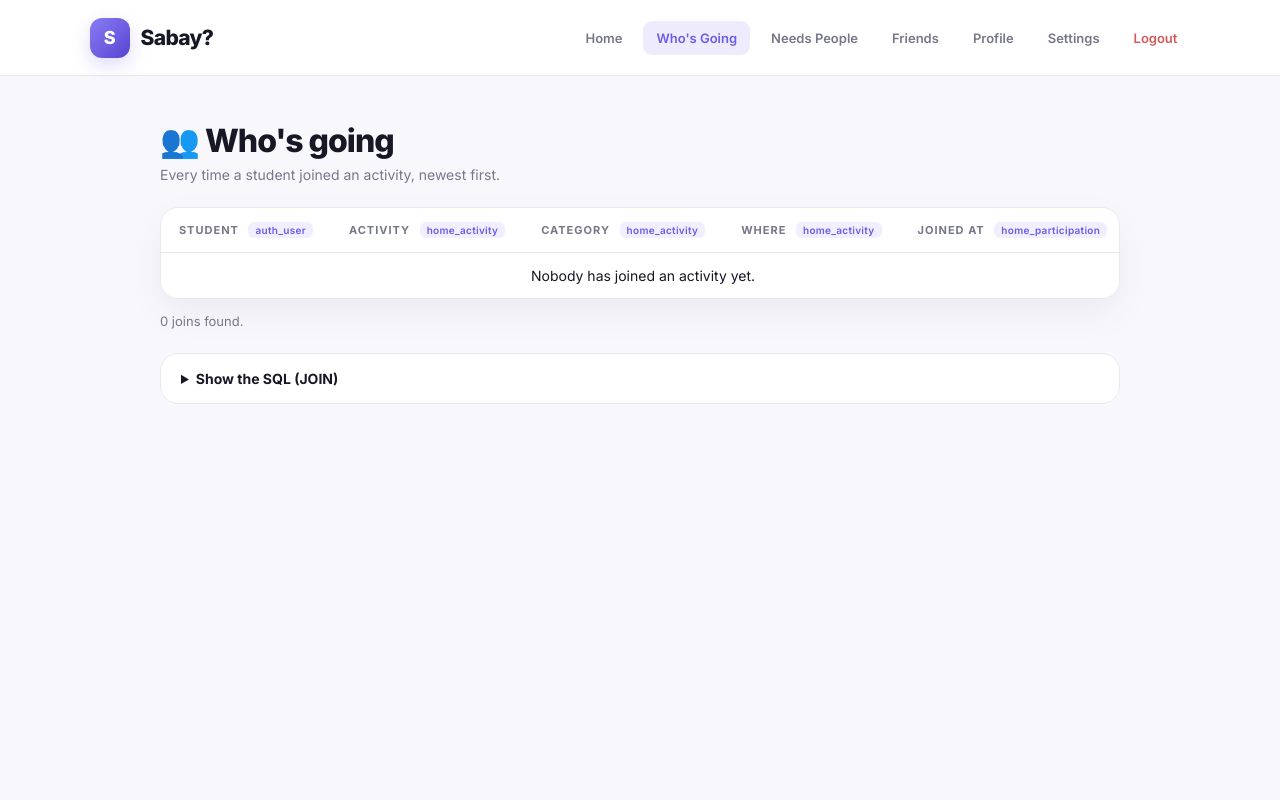
After one commit to ddubyg/Sabay-, a Django app: page /home/whos-going/ in a window 1280 px wide. The commit adds this page. Run offline with Django 5.2, Linux system fonts and the light colour scheme; the visitor is signed in with stand-in values (Sample User, id 1); data comes from the database, SQL or seed files in the repository; data that the repository does not hold is empty.

Commit message:
Add Who's Going (JOIN) and Needs People (SUBQUERY) pages
Who's Going lists every join with the student and activity, using
select_related to INNER JOIN auth_user and home_activity. Needs People
lists upcoming activities nobody joined, using a NOT IN subquery on
home_participation. Both pages show the SQL Django generates.

Co-Authored-By: Claude Opus 5.5 <noreply@anthropic.com>

```diff
--- a/friends/templates/friends/_navbar.html
+++ b/friends/templates/friends/_navbar.html
@@ -14,6 +14,8 @@ Shared top navigation. Pass `active` = home | profile | friends | settings.
 
     <div class="nav-links">
         <a href="{% url 'home' %}"{% if active == 'home' %} class="active"{% endif %}>Home</a>
+        <a href="{% url 'whos_going' %}"{% if active == 'whos_going' %} class="active"{% endif %}>Who's Going</a>
+        <a href="{% url 'needs_people' %}"{% if active == 'needs_people' %} class="active"{% endif %}>Needs People</a>
         <a href="{% url 'friends' %}"{% if active == 'friends' %} class="active"{% endif %}>
             Friends{% if pending_friend_requests %}<span class="nav-badge" title="{{ pending_friend_requests }} friend request{{ pending_friend_requests|pluralize }}">{{ pending_friend_requests }}</span>{% endif %}
         </a>
--- /dev/null
+++ b/home/static/home/css/reports.css
@@ -0,0 +1,149 @@
+/* Who's Going (JOIN) and Needs People (SUBQUERY). Variables and navbar come from home.css. */
+
+.report-container {
+    width: min(960px, 92%);
+    margin: 0 auto;
+    padding: 45px 0 80px;
+}
+
+.report-header h1 {
+    font-size: 32px;
+    font-weight: 800;
+    letter-spacing: -1px;
+    color: var(--text);
+}
+
+.report-header p {
+    margin-top: 6px;
+    color: var(--muted);
+    font-size: 14px;
+}
+
+.report-card {
+    margin-top: 24px;
+    background: var(--card);
+    border: 1px solid var(--border);
+    border-radius: 18px;
+    box-shadow: var(--card-shadow);
+    overflow-x: auto;
+}
+
+.report-table {
+    width: 100%;
+    border-collapse: collapse;
+    font-size: 14px;
+}
+
+.report-table th {
+    text-align: left;
+    padding: 14px 18px;
+    font-size: 11px;
+    font-weight: 700;
+    letter-spacing: 1px;
+    text-transform: uppercase;
+    color: var(--muted);
+    border-bottom: 1px solid var(--border);
+    white-space: nowrap;
+}
+
+.report-table td {
+    padding: 14px 18px;
+    color: var(--text);
+    border-bottom: 1px solid var(--border);
+    vertical-align: middle;
+}
+
+.report-table tr:last-child td {
+    border-bottom: none;
+}
+
+.report-table a {
+    color: var(--primary);
+    font-weight: 600;
+    text-decoration: none;
+}
+
+.report-table a:hover {
+    text-decoration: underline;
+}
+
+.report-table .muted {
+    color: var(--muted);
+}
+
+.source-tag {
+    display: inline-block;
+    margin-left: 6px;
+    padding: 2px 7px;
+    border-radius: 6px;
+    font-size: 10px;
+    font-weight: 600;
+    letter-spacing: 0.3px;
+    text-transform: none;
+    background: var(--tag-bg);
+    color: var(--tag-color);
+}
+
+.report-empty {
+    padding: 28px 18px;
+    color: var(--muted);
+    font-size: 14px;
+    text-align: center;
+}
+
+.report-count {
+    margin-top: 14px;
+    color: var(--muted);
+    font-size: 13px;
+}
+
+.sql-box {
+    margin-top: 24px;
+    background: var(--card);
+    border: 1px solid var(--border);
+    border-radius: 18px;
+    padding: 16px 20px;
+}
+
+.sql-box summary {
+    cursor: pointer;
+    font-weight: 700;
+    font-size: 14px;
+    color: var(--text);
+}
+
+.sql-box p {
+    margin-top: 10px;
+    color: var(--muted);
+    font-size: 13px;
+    line-height: 1.6;
+}
+
+.sql-box pre {
+    margin-top: 12px;
+    padding: 14px 16px;
+    border-radius: 12px;
+    background: #14131f;
+    color: #e6e3ff;
+    font-family: Consolas, 'Courier New', monospace;
+    font-size: 12.5px;
+    line-height: 1.6;
+    white-space: pre-wrap;
+    word-break: break-word;
+}
+
+.join-btn {
+    display: inline-block;
+    padding: 8px 14px;
+    border-radius: 10px;
+    background: var(--primary);
+    color: white !important;
+    font-size: 13px;
+    font-weight: 600;
+    text-decoration: none !important;
+    white-space: nowrap;
+}
+
+.join-btn:hover {
+    background: var(--primary-dark);
+}
--- /dev/null
+++ b/home/templates/home/whos_going.html
@@ -0,0 +1,73 @@
+{% load static sabay_static %}
+
+<!DOCTYPE html>
+<html lang="en">
+
+<head>
+    <meta charset="UTF-8">
+    <meta name="viewport" content="width=device-width, initial-scale=1.0">
+
+    <title>Who's Going | Sabay?</title>
+
+    {% include 'partials/theme_head.html' %}
+
+    <link rel="stylesheet" href="{% vstatic 'home/css/home.css' %}">
+    <link rel="stylesheet" href="{% vstatic 'home/css/reports.css' %}">
+</head>
+
+<body>
+
+{% include 'friends/_navbar.html' with active='whos_going' %}
+
+<main class="report-container">
+
+    <div class="report-header">
+        <h1>👥 Who's going</h1>
+        <p>Every time a student joined an activity, newest first.</p>
+    </div>
+
+    <!-- JOIN: one row = one home_participation row, with its auth_user and home_activity -->
+    <div class="report-card">
+        <table class="report-table">
+            <tr>
+                <th>Student <span class="source-tag">auth_user</span></th>
+                <th>Activity <span class="source-tag">home_activity</span></th>
+                <th>Category <span class="source-tag">home_activity</span></th>
+                <th>Where <span class="source-tag">home_activity</span></th>
+                <th>Joined at <span class="source-tag">home_participation</span></th>
+            </tr>
+
+            {% for p in participations %}
+            <tr>
+                <td><strong>@{{ p.user.username }}</strong></td>
+                <td><a href="{% url 'activity_detail' p.activity.id %}">{{ p.activity.title }}</a></td>
+                <td>{{ p.activity.category|capfirst }}</td>
+                <td class="muted">{{ p.activity.location }}</td>
+                <td class="muted">{{ p.joined_at|date:"M j, Y · g:i A" }}</td>
+            </tr>
+            {% empty %}
+            <tr>
+                <td colspan="5" class="report-empty">Nobody has joined an activity yet.</td>
+            </tr>
+            {% endfor %}
+        </table>
+    </div>
+
+    <p class="report-count">{{ participations|length }} join{{ participations|length|pluralize }} found.</p>
+
+    <details class="sql-box">
+        <summary>Show the SQL (JOIN)</summary>
+        <p>
+            Django ORM: <code>Participation.objects.select_related('user', 'activity')</code>
+            (<code>.only(...)</code> just picks the columns this page shows)<br>
+            <code>home_participation</code> only stores <code>user_id</code> and <code>activity_id</code>.
+            <code>select_related</code> turns those foreign keys into INNER JOINs on <code>auth_user</code> and
+            <code>home_activity</code>, so the names come back in the same query.
+        </p>
+        <pre>{{ sql }}</pre>
+    </details>
+
+</main>
+
+</body>
+</html>
--- a/home/urls.py
+++ b/home/urls.py
@@ -4,7 +4,9 @@ from . import views
 
 urlpatterns = [
     path('', views.home_view, name='home'),
-    path('create/', views.create_activity_view, name='create_activity'),
+    path('whos-going/', views.whos_going_view, name='whos_going'),
+    path('needs-people/', views.needs_people_view, name='needs_people'),
+    path('create/',views.create_activity_view, name='create_activity'),
     path('activity/<int:pk>/', views.activity_detail_view, name='activity_detail'),
     path('activity/<int:pk>/join/', views.join_activity_view, name='join_activity'),
     path('activity/<int:pk>/edit/', views.edit_activity_view, name='edit_activity'),
--- a/home/views.py
+++ b/home/views.py
@@ -3,7 +3,7 @@ from datetime import datetime, timedelta
 from django.contrib import messages
 from django.contrib.auth.decorators import login_required
 from django.db import IntegrityError
-from django.db.models import Count
+from django.db.models import Count, Subquery
 from django.shortcuts import render, redirect, get_object_or_404
 from django.utils import timezone
 from django.views.decorators.http import require_POST
@@ -67,6 +67,54 @@ def activity_detail_view(request, pk):
         'is_host': activity.is_host(request.user),
         'has_joined': any(p.user_id == request.user.id for p in participations),
         'emoji': CATEGORY_EMOJIS.get(activity.category.lower(), '🎯'),
+    })
+
+
+def _sql_of(queryset):
+    """The SQL Django will run for `queryset`, also printed to the terminal."""
+    sql = str(queryset.query)
+    print(f'\n--- SQL ---\n{sql}\n')
+    return sql
+
+
+@login_required
+def whos_going_view(request):
+    """JOIN: every join, with who joined and which activity.
+
+    home_participation holds only IDs (user_id, activity_id).
+    select_related('user', 'activity') makes Django INNER JOIN auth_user and
+    home_activity in the same query, so the names come back in one trip.
+    """
+    participations = (
+        Participation.objects
+        .select_related('user', 'activity')
+        .only('joined_at', 'user__username',
+              'activity__title', 'activity__category', 'activity__location')
+        .order_by('-joined_at')
+    )
+    return render(request, 'home/whos_going.html', {
+        'participations': participations,
+        'sql': _sql_of(participations),
+    })
+
+
+@login_required
+def needs_people_view(request):
+    """SUBQUERY: upcoming activities that nobody has joined yet.
+
+    Inner query: the activity IDs that appear in home_participation.
+    Outer query: upcoming activities whose ID is NOT IN that list.
+    """
+    joined_activity_ids = Participation.objects.values('activity_id')
+    activities = Activity.upcoming().exclude(id__in=Subquery(joined_activity_ids))
+    sql = _sql_of(activities)
+
+    activities = list(activities)
+    for activity in activities:
+        activity.emoji = CATEGORY_EMOJIS.get(activity.category.lower(), '🎯')
+    return render(request, 'home/needs_people.html', {
+        'activities': activities,
+        'sql': sql,
     })
 
 
```
Also changed, not shown: home/templates/home/needs_people.html (added, +71 -0 lines).
